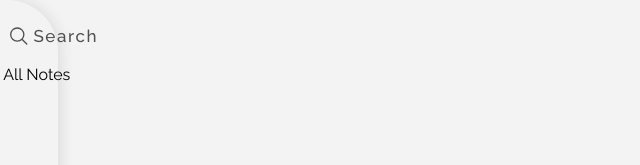
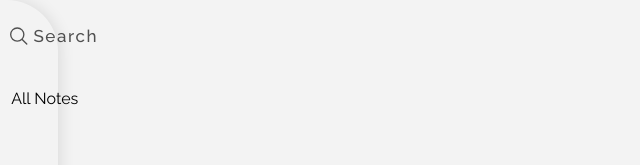
Before and after one commit to arianXdev/ArNote-app, a React (Create React App) app: page / in a window 1280 px wide. Shown: the top 165 px of the page, without its empty margins (0-640 px from the left). Built offline with nearby package versions, Linux system fonts and the light colour scheme.

Commit message:
added .notes styles

```diff
--- a/src/App.css
+++ b/src/App.css
@@ -44,5 +44,11 @@
 }
 
 .notes {
+	width: 100%;
+	margin-top: 1em;
+	padding: 0.5em;
+	display: flex;
+	flex-wrap: wrap;
+	align-items: center;
 	align-self: flex-start;
 }
```
